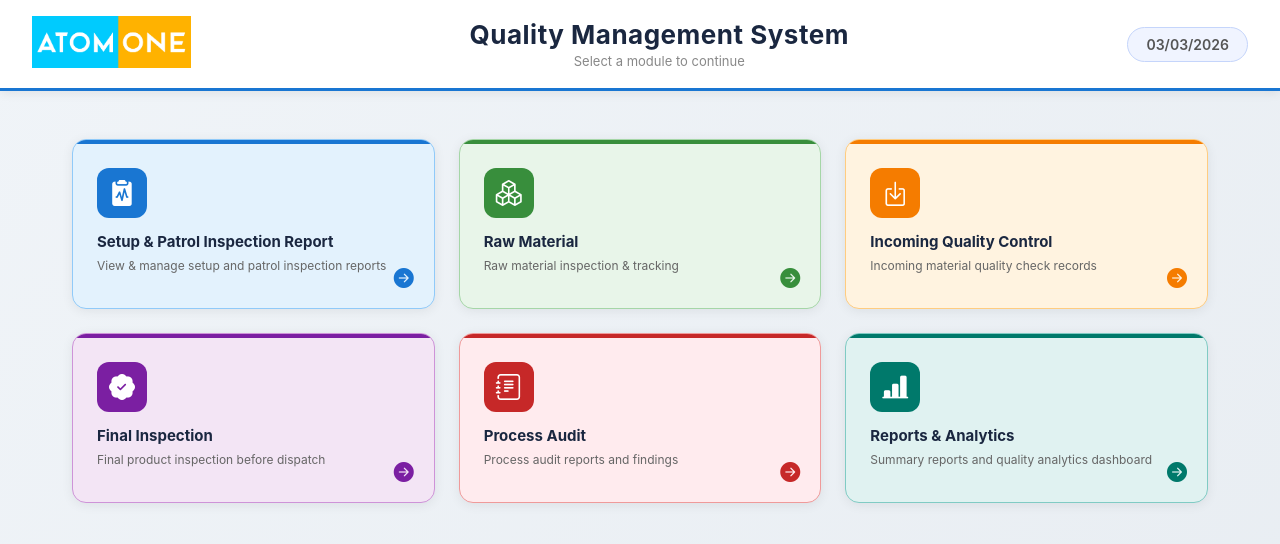
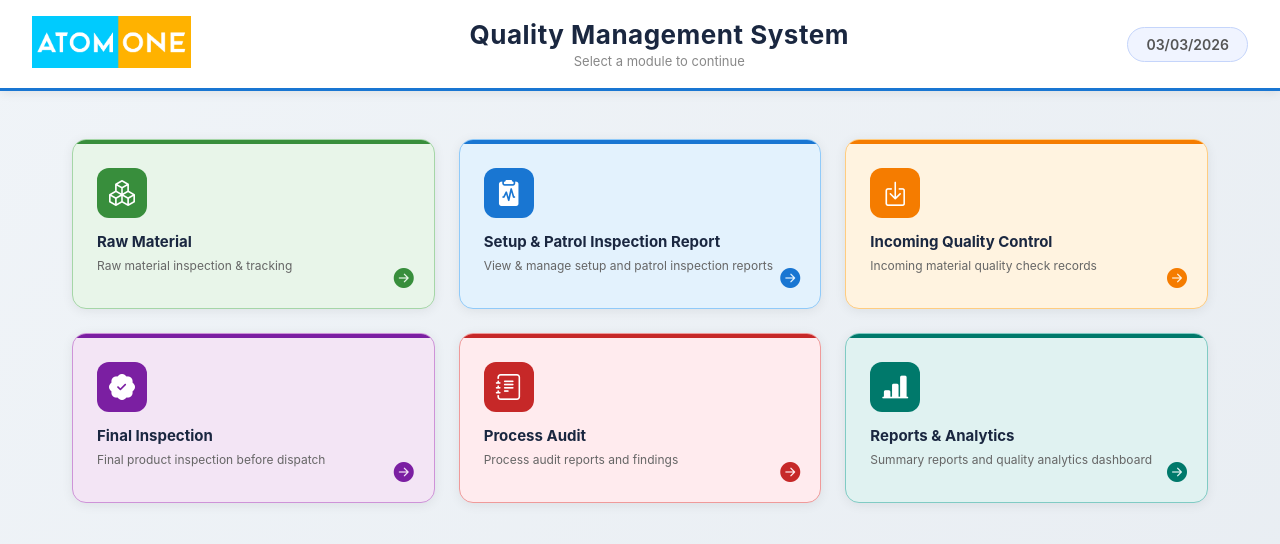
Before and after one commit to amitsavani-45/Inspection_Report, a React (Create React App) app in the folder report/: page / in a window 1280 px wide. Shown: the top 544 px of the page. Built offline with nearby package versions, Linux system fonts and the light colour scheme; no server answers.

Commit message:
dashboard

```diff
--- a/report/src/App.js
+++ b/report/src/App.js
@@ -4,6 +4,11 @@ import Dashboard from './Dashboard';
 import Inspection from './Inspection';
 import Form from './Form';
 import SelectionPage from './Selection';
+import RawMaterial from './RawMaterial';
+import IncomingQuality from './IncomingQuality';
+import FinalInspection from './FinalInspection';
+import ProcessAudit from './ProcessAudit';
+import ReportsAnalytics from './ReportsAnalytics';
 import { getAllReports, getReportById, createReport, updateReport } from './services/api';
 
 function FormPageWrapper({ onAddItem, items = [], currentReport = null }) {
@@ -251,6 +256,11 @@ function App() {
             currentReport={currentReport}
           />
         } />
+        <Route path="/raw-material" element={<RawMaterial />} />
+        <Route path="/incoming-quality" element={<IncomingQuality />} />
+        <Route path="/final-inspection" element={<FinalInspection />} />
+        <Route path="/process-audit" element={<ProcessAudit />} />
+        <Route path="/reports" element={<ReportsAnalytics />} />
       </Routes>
     </BrowserRouter>
   );
--- a/report/src/Dashboard.js
+++ b/report/src/Dashboard.js
@@ -5,6 +5,16 @@ import './Dashboard.css';
 
 const sections = [
   {
+    id: 'raw-material',
+    title: 'Raw Material',
+    icon: 'bi bi-boxes',
+    description: 'Raw material inspection & tracking',
+    color: '#388e3c',
+    bg: '#e8f5e9',
+    border: '#a5d6a7',
+    route: '/raw-material',
+    enabled: true,
+  },{
     id: 'setup-inspection',
     title: 'Setup & Patrol Inspection Report',
     icon: 'bi bi-clipboard2-pulse-fill',
@@ -15,17 +25,7 @@ const sections = [
     route: '/selection',
     enabled: true,
   },
-  {
-    id: 'raw-material',
-    title: 'Raw Material',
-    icon: 'bi bi-boxes',
-    description: 'Raw material inspection & tracking',
-    color: '#388e3c',
-    bg: '#e8f5e9',
-    border: '#a5d6a7',
-    route: '/raw-material',
-    enabled: true,
-  },
+
   {
     id: 'incoming-quality',
     title: 'Incoming Quality Control',
```
